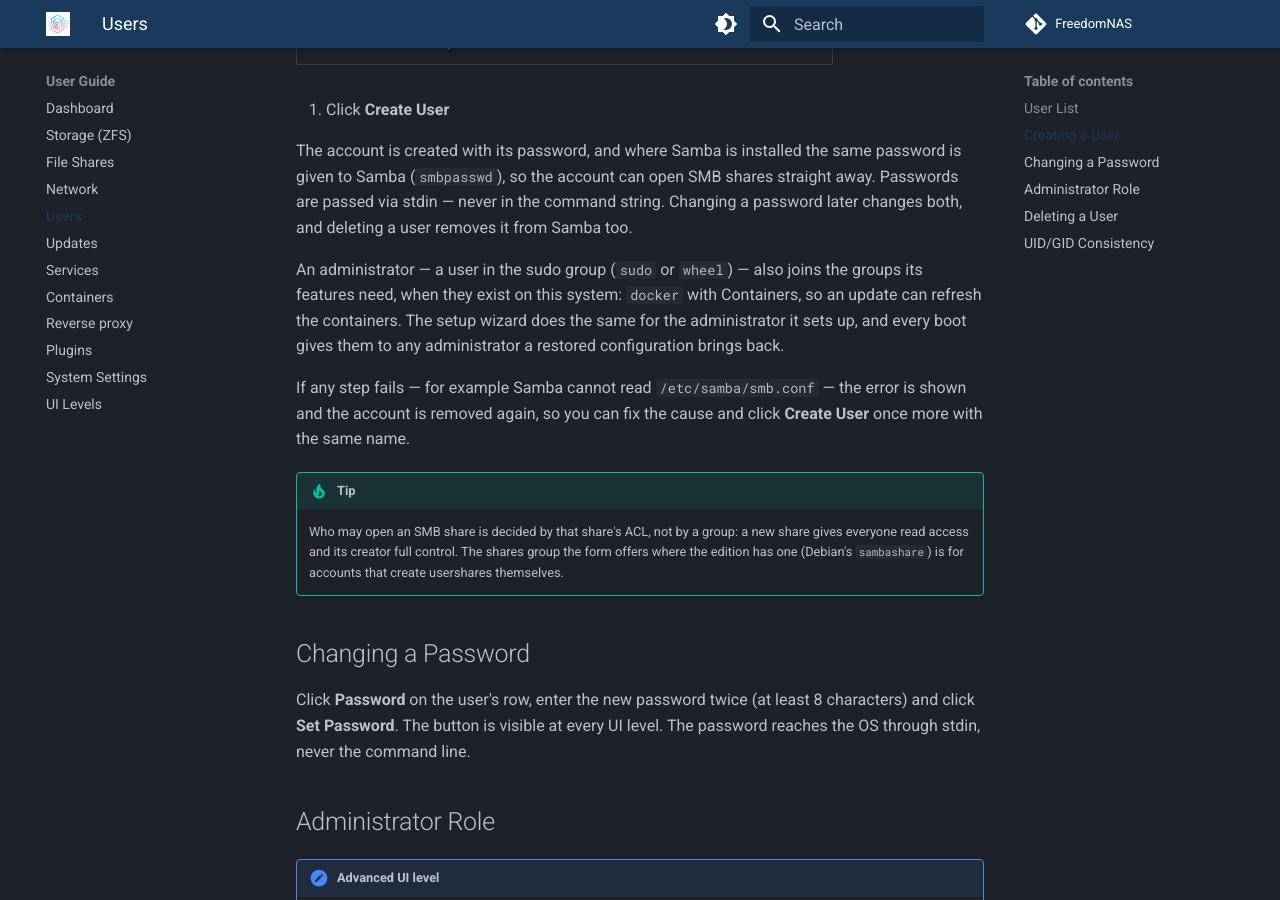
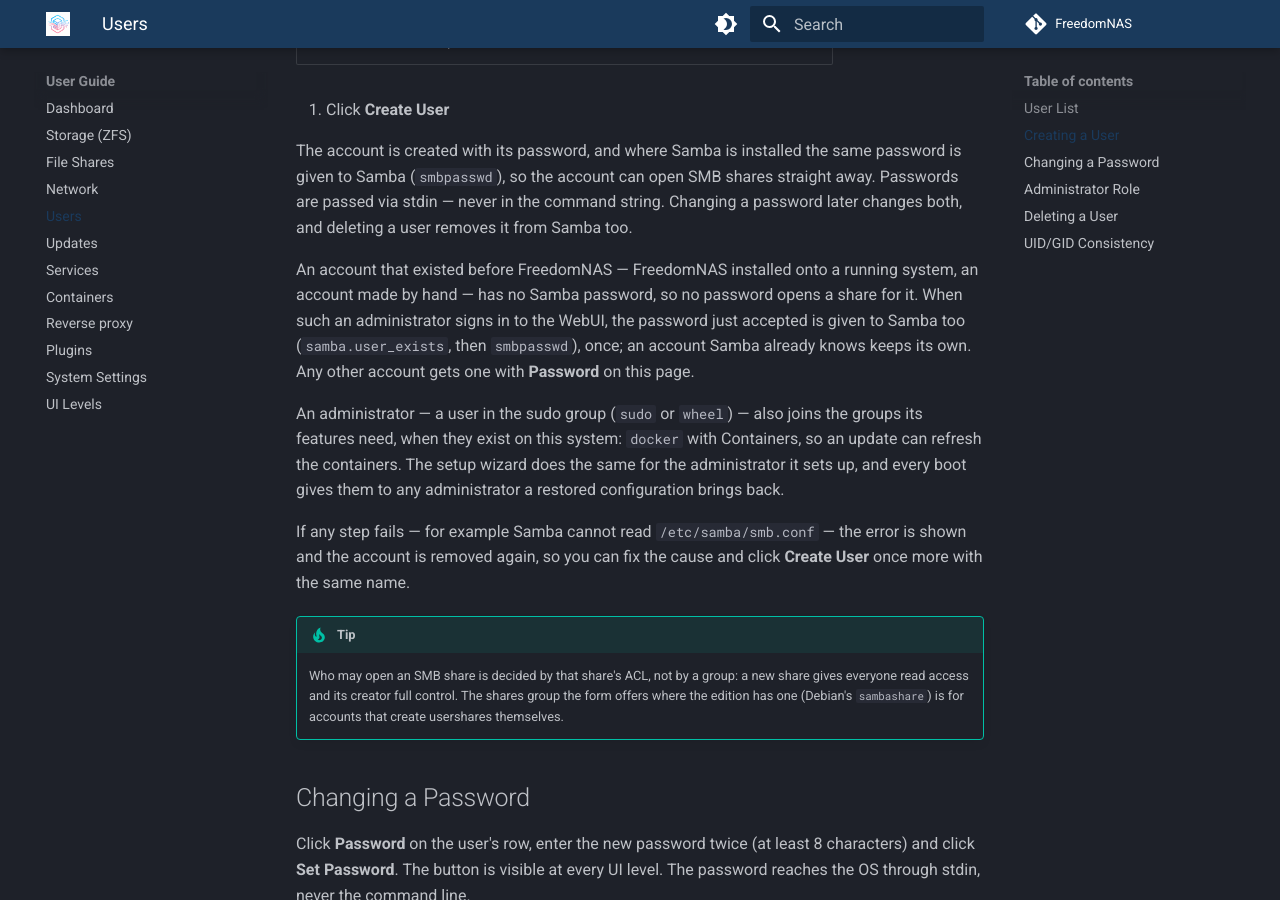
Before and after one commit to FreedomNAS/freedomnas-docs, an MkDocs documentation site: the page built from docs/user-guide/users.md, in a window 1280 px wide and 900 px high, scrolled down 796 px. Built offline with MkDocs 1.6.1 and Material for MkDocs 9.7.7, drawn with Linux system fonts in a browser that asks for light colours.

Commit message:
Document the Samba password given at sign-in

```diff
--- a/docs/user-guide/users.md
+++ b/docs/user-guide/users.md
@@ -28,6 +28,13 @@ same password is given to Samba (`smbpasswd`), so the account can open SMB
 shares straight away. Passwords are passed via stdin — never in the command
 string. Changing a password later changes both, and deleting a user removes
 it from Samba too.
+
+An account that existed before FreedomNAS — FreedomNAS installed onto a
+running system, an account made by hand — has no Samba password, so no
+password opens a share for it. When such an administrator signs in to the
+WebUI, the password just accepted is given to Samba too (`samba.user_exists`,
+then `smbpasswd`), once; an account Samba already knows keeps its own. Any
+other account gets one with **Password** on this page.
 
 An administrator — a user in the sudo group (`sudo` or `wheel`) — also joins
 the groups its features need, when they exist on this system: `docker` with
```
